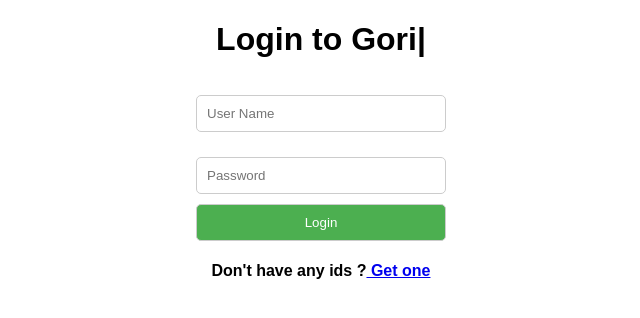
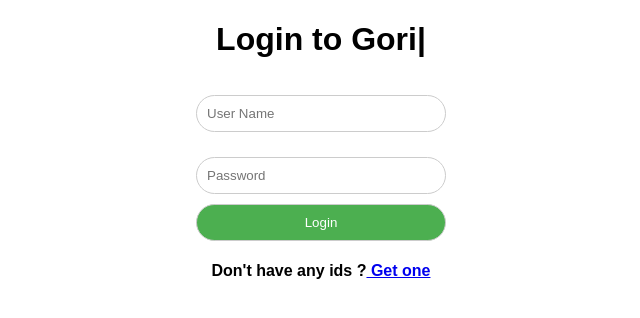
Before and after one commit to mhbees/login, a plain HTML site: page index.html in a window 1280 px wide. Shown: the full height of the page, 319-959 px from the left. Drawn offline with nearby package versions, Linux system fonts and the light colour scheme.

Commit message:
Update login.css

```diff
--- a/login.css
+++ b/login.css
@@ -18,7 +18,7 @@ label {
 input, button {
     padding: 10px;
     border: 1px solid #ccc;
-    border-radius: 5px;
+    border-radius: 50px;
 }
 
 button {
```
